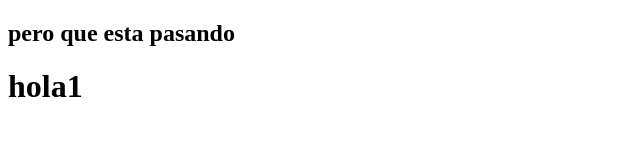
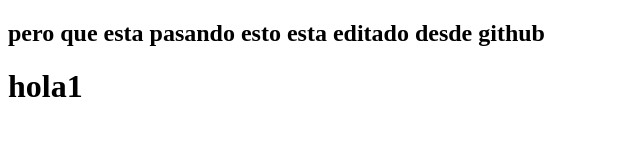
Before and after one commit to software906/ejgit, a plain HTML site: page index.html in a window 1280 px wide. Shown: the whole page, without its empty margins (0-640 px from the left). Drawn offline with Linux system fonts and the light colour scheme.

Commit message:
agregando un texto al h2

```diff
--- a/index.html
+++ b/index.html
@@ -5,7 +5,7 @@
 	<title></title>
 </head>
 <body>
-<h2>pero que esta pasando</h2>
+	<h2>pero que esta pasando esto esta editado desde github</h2>
 <h1>hola1</h1>
 </body>
 </html>
```
